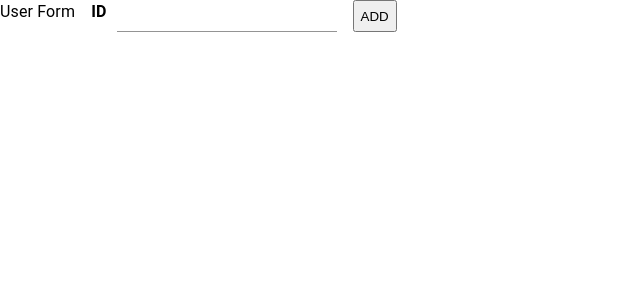
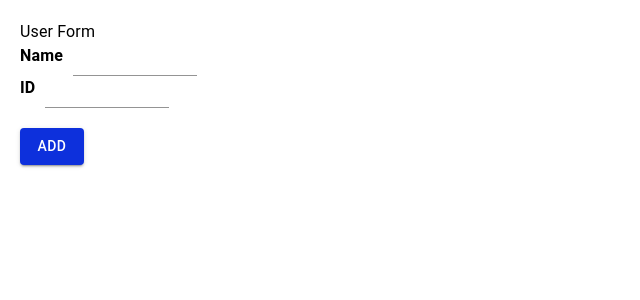
Before and after one commit to Heshani833/test-react-app, a React (Create React App) app in the folder test-react-app/: page /userform in a window 1280 px wide. Shown: the top 300 px of the page, without its empty margins (0-640 px from the left). Built offline with nearby package versions, Linux system fonts and the light colour scheme.

Commit message:
fix content

```diff
--- a/test-react-app/src/userForm.js
+++ b/test-react-app/src/userForm.js
@@ -1,7 +1,7 @@
 import React from 'react'
-import { Grid,Input, Typography } from '@mui/material'
+import { Grid, Input, Typography, Button } from '@mui/material'
 
-const userForm = (props) => {
+const UserForm = (props) => {
   return (
     <Grid
       container
@@ -9,15 +9,39 @@ const userForm = (props) => {
       sx={{
         backgroundColor: '#ffffff',
         marginBottom: '20px',
-          disply: 'block',
+        display: 'block',
+        padding: '20px',
+        borderRadius: '8px',
       }}
-
     >
       <Grid item xs={12}>
         <Typography component={'h1'} sx={{ color: '#000000'}}>User Form</Typography>
       </Grid>
+  <Grid item xs={12}  sm={6} sx={{ display:'flex'}}>
+        <Typography
+          component={'label'}
+          htmlFor="Name"
+          sx={{
+            color: '#000000',
+            marginRight: '10px',
+            fontSize: '16px',
+            display: 'block',
+            fontWeight: 'bold'
+          }}
+        >
+          Name
+        </Typography>
+        <Input
+          type="text"
+          id="Name"
+          name="Name"
+          sx={{ width: '10%' }}
+          value={''}
+          onChange={e =>{}}
+        />
+      </Grid>
 
-            <Grid item xs={12} sm={6} sx={{ display:'flex'}}>
+      <Grid item xs={12}  sm={6} sx={{ display:'flex'}}>
         <Typography
           component={'label'}
           htmlFor="ID"
@@ -26,36 +50,35 @@ const userForm = (props) => {
             marginRight: '10px',
             fontSize: '16px',
             display: 'block',
-                  fontWeight: 'bold'}}
+            fontWeight: 'bold'
+          }}
         >
-
-                ID</Typography>
-
+          ID
+        </Typography>
         <Input
           type="number"
           id="ID"
           name="ID"
-                  sx={{ width: '100%' }}
+          sx={{ width: '10%' }}
           value={''}
           onChange={e =>{}}
         />
       </Grid>
-            <button sx={{
-              backgroundColor: '#4CAF50',
-              color: 'white',
-              padding: '10px 15px',
-              border: 'none',
-              borderRadius: '5px',
-              cursor: 'pointer',
+      <Grid item xs={12} sx={{ display: 'block', marginTop: '20px' }}>
+        <Button
+          variant="contained"
+          sx={{
+            backgroundColor: '#0d30dcff',
             '&:hover': {
-                backgroundColor: '#45a049',
-
+              backgroundColor: '#0773d7ff',
             },
-            }}>
+          }}
+        >
           ADD
-            </button>
+        </Button>
+      </Grid>
     </Grid>
   )
 }
 
-export default userForm
+export default UserForm
```
Lines whose indentation alone changed are shown as unchanged.
